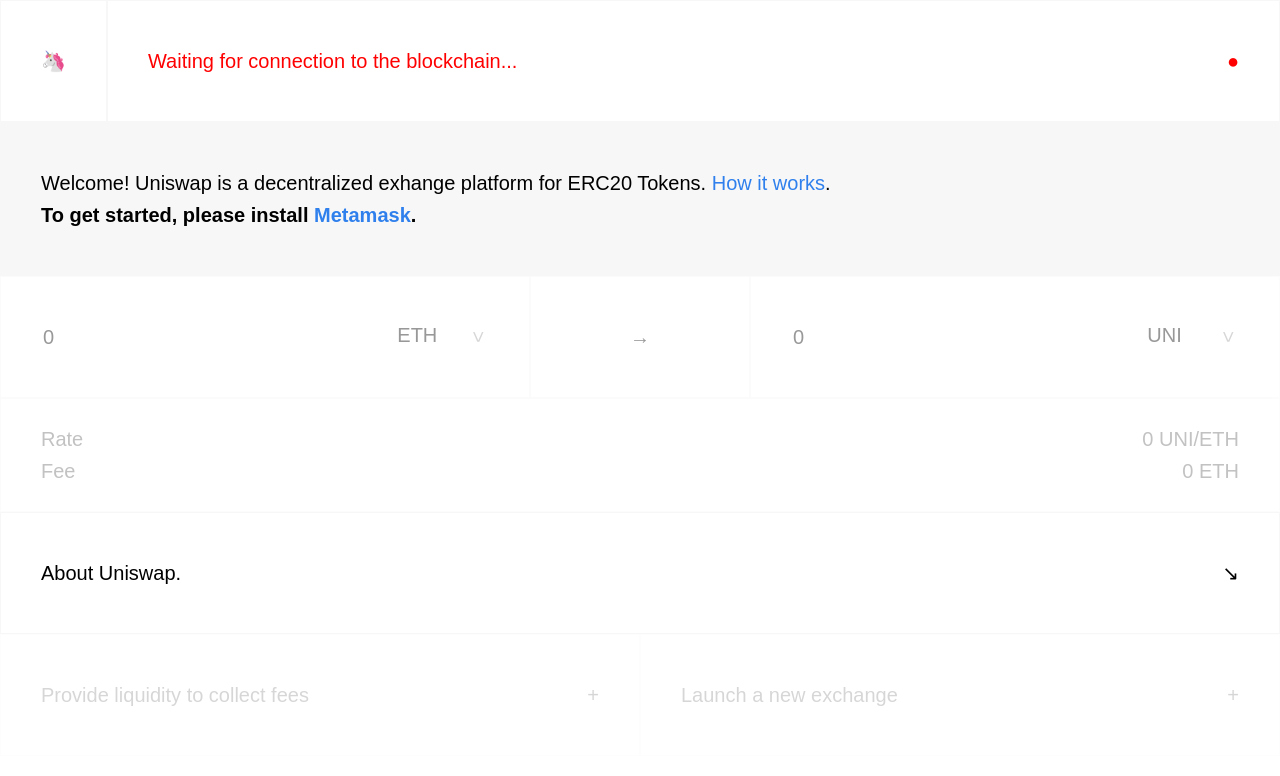
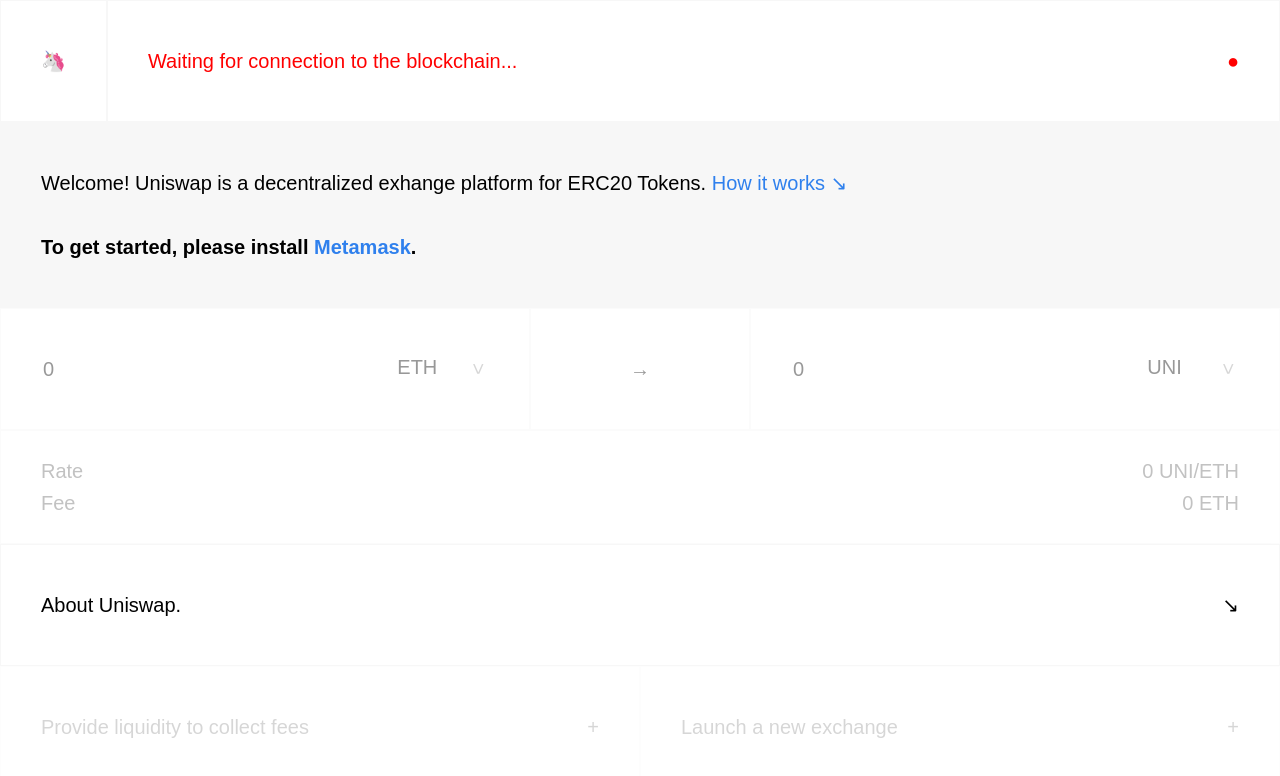
Before and after one commit to Roaring0202/flightdelay-interface, a React (Create React App) app: page / in a window 1280 px wide. Shown: the top 776 px of the page. Built offline with nearby package versions, Linux system fonts and the light colour scheme; a web font is replaced by a local one.

Commit message:
Small fixes

```diff
--- a/src/App.js
+++ b/src/App.js
@@ -671,7 +671,7 @@
           <section className="expand grey-bg border pa2">
             <p>Uniswap is a trustless, decentralized exchange for Ether and ERC20 tokens</p>
             <p>Uniswap exchange uses a "Market Maker" mechanism, where liquidity providers store a reserve of ETH and ERC20 tokens within an Ethereum smart contract. An exchange rate is set between the tokens and ETH based on the relative availibility of each token. Arbitrage ensures that the rate will be the same as on other exchanges. Buyers who send Token 1 to the smart contract will receive back Token 2 at the current rate. A small fee is paid from the buyer to the liquidity providers to incentive participation.</p>
-            <p>A full writeup will be written soon. Until then, here is some more info on Market Makers:</p>
+            <p>A full writeup will be available soon. Until then, here is some more info on Market Makers:</p>
             <a target="_blank" href="https://www.reddit.com/r/ethereum/comments/55m04x/lets_run_onchain_decentralized_exchanges_the_way/">https://www.reddit.com/r/ethereum/comments/55m04x/lets_run_onchain_decentralized_exchanges_the_way/</a>
             <a target="_blank" href="http://vitalik.ca/general/2017/06/22/marketmakers.html">http://vitalik.ca/general/2017/06/22/marketmakers.html</a>
             <p>Please reach out if you would like to get involved or support the project.</p>
--- a/src/components/ConnectionHelper.js
+++ b/src/components/ConnectionHelper.js
@@ -4,35 +4,35 @@
   if (!props.metamask) {
     return (
       <div className="grey-bg connection border pa2">
-        <p>Welcome! Uniswap is a decentralized exhange platform for ERC20 Tokens. <a onClick={() => {props.toggleAbout()}} className="f-a">How it works</a>.<br />
+        <p>Welcome! Uniswap is a decentralized exhange platform for ERC20 Tokens. <a onClick={() => {props.toggleAbout()}} className="f-a">How it works ↘</a><br /><br />
         <b>To get started, please install <a href="">Metamask</a>.</b></p>
       </div>
     )
   } if (props.locked) {
     return (
       <div className="grey-bg connection border pa2">
-        <p>Welcome! Uniswap is a decentralized exhange platform for ERC20 Tokens. <a  onClick={() => {props.toggleAbout()}} className="f-a" >How it works</a>.<br />
+        <p>Welcome! Uniswap is a decentralized exhange platform for ERC20 Tokens. <a onClick={() => {props.toggleAbout()}} className="f-a" >How it works ↘</a><br /><br />
         Looks like you aren't connected. <b>Please unlock Metamask to continue.</b></p>
       </div>
     )
   } else if (!props.approved &&  props.exchangeType === "Token to Token") {
     return (
       <div className="grey-bg connection border pa2">
-        <p>Our smart contract has to be approved by your address to be able to swap tokens for tokens.<br /> We set the transfer limit to 250 (<a href="">Why?</a>).</p>
+        <p>Our smart contract has to be approved by your address to be able to swap tokens for tokens.<br /> We set the transfer limit to 250 (<a onClick={() => {props.toggleAbout()}} className="f-a">Why?</a>).</p>
         <a className="f-a"  onClick={() => props.approveAllowance()}>Approve ⭞</a>
       </div>
     )
   } else if (!props.approved && props.exchangeType === "Token to ETH") {
     return (
       <div className="grey-bg connection border pa2">
-        <p>Our smart contract has to be approved by your address to be able to swap tokens for ETH.<br /> We set the transfer limit to 250 (<a href="">Why?</a>).</p>
+        <p>Our smart contract has to be approved by your address to be able to swap tokens for ETH.<br /> We set the transfer limit to 250 (<a onClick={() => {props.toggleAbout()}} className="f-a">Why?</a>).</p>
         <a className="f-a"  onClick={() => props.approveAllowance()}>Approve ⭞</a>
       </div>
     )
   } else if (!props.uniAdded && props.outputToken.value === "UNI") {
     return (
       <div className="grey-bg connection border pa2">
-        <p>Welcome! Uniswap is a decentralized exhange platform for ERC20 Tokens. <a  onClick={() => {props.toggleAbout()}} className="f-a" >How it works</a>.<br /><br />
+        <p>Welcome! Uniswap is a decentralized exhange platform for ERC20 Tokens. <a  onClick={() => {props.toggleAbout()}} className="f-a" >How it works ↘</a><br /><br />
         You’ll need to add the UNI tokens to Metamask. <a target="_blank" href="http://metamask.consensyssupport.happyfox.com/kb/article/4-managing-tokens">Here’s a step by step guide.</a><br />
         Add UNI with <a href="">0x350E5DD084ecF271e8d3531D4324443952F47756</a>.</p>
         <a className="f-a" onClick={() => props.onCloseHelper()}>I've added the token</a>
@@ -74,7 +74,7 @@
   } else {
     return (
       <div className="grey-bg connection border pa2">
-        <p>Welcome! Uniswap is a decentralized exhange platform for ERC20 Tokens. <a onClick={() => {props.toggleAbout()}} className="f-a">How it works</a>.<br />
+        <p>Welcome! Uniswap is a decentralized exhange platform for ERC20 Tokens. <a onClick={() => {props.toggleAbout()}} className="f-a">How it works ↘</a><br /><br />
         Enter an input value below to get started.</p>
         <p>↓</p>
       </div>
```
